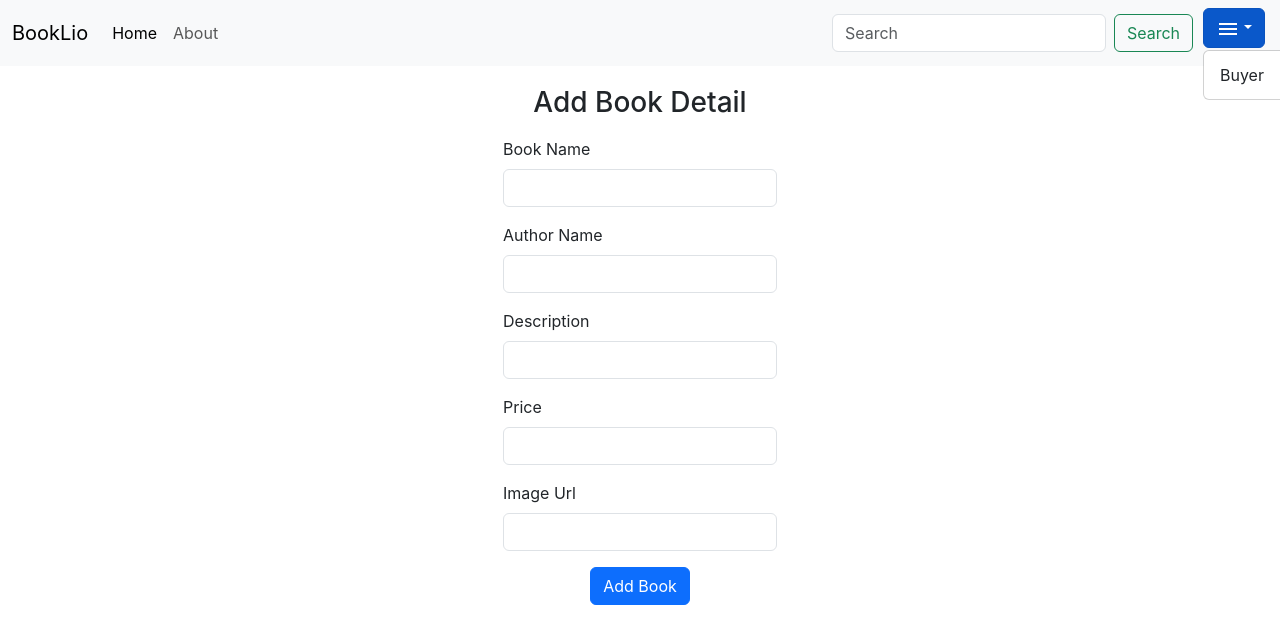
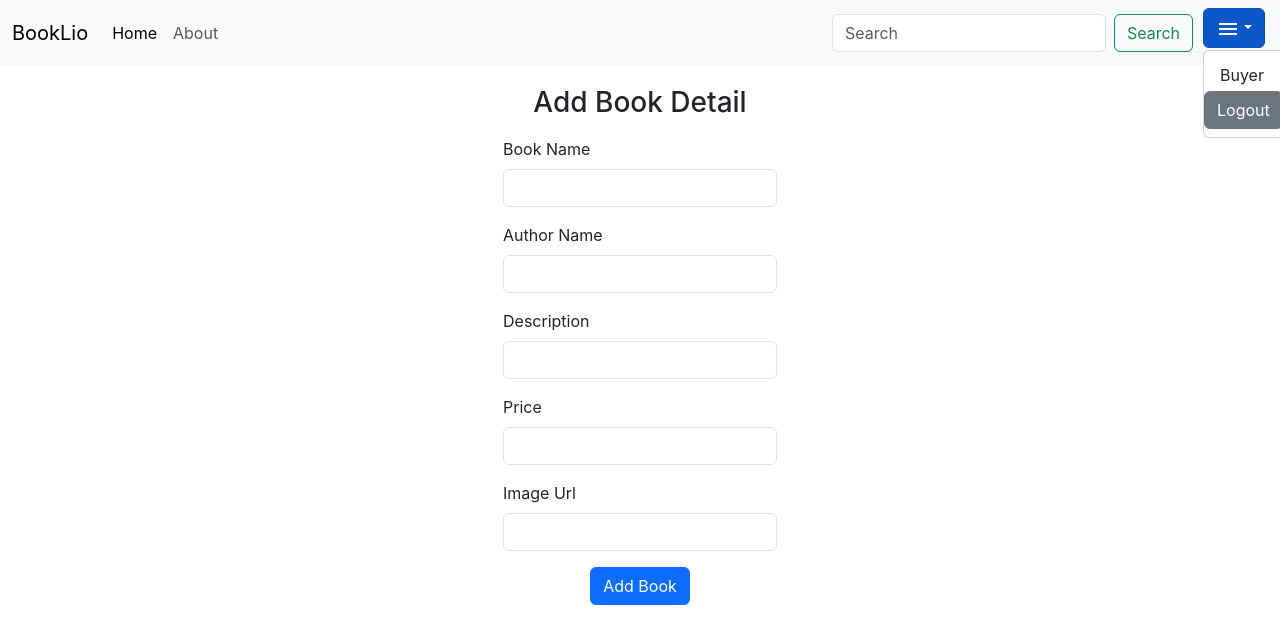
Before and after one commit to Ainulabsar/Book-lio, a React (Create React App) app: page /Add in a window 1280 px wide. Both pictures are taken after a click on the button 1234 px from the left and 27 px from the top of the page. Shown: the top 644 px of the page. Built offline with nearby package versions, Linux system fonts and the light colour scheme.

Commit message:
modified Ui

```diff
--- a/src/App.js
+++ b/src/App.js
@@ -41,6 +41,7 @@ import Book from "./components/Buyer/Book";
 import Bill from "./components/Buyer/Bill";
 import Login from "./components/login/login";
 import Signup from "./components/signup/signup";
+import Admin from "./components/Admin/admin";
 
 function AppWithNav() {
   return (
@@ -63,6 +64,7 @@ function App() {
     <Routes>
       <Route path="/" element={<Login />}></Route>
       <Route path="/signup" element={<Signup />}></Route>
+      <Route path="/admin" element={<Admin />}></Route>
       <Route path="/*" element={<AppWithNav />}></Route>
     </Routes>
   );
--- a/src/components/Add  Component/Add.css
+++ b/src/components/Add  Component/Add.css
@@ -1,7 +1,8 @@
+*{
+    padding: 0;
+}
 .form{
-    width: 90%;
-    display: flex;
-    flex-direction: column;
+    width: 100%;
 }
 .container{
     background-color: white;
--- a/src/components/Add  Component/Add.js
+++ b/src/components/Add  Component/Add.js
@@ -29,7 +29,7 @@ const Add = () => {
   const handleSubmit = (e) => {
     e.preventDefault();
     console.log(inputs);
-    sendRequest().then(() => history("/"));
+    sendRequest().then(() => history("/home"));
   };
 
   const handleChange = (e) => {
--- /dev/null
+++ b/src/components/Admin/admin.js
@@ -0,0 +1,11 @@
+import React from "react";
+
+function admin() {
+  return (
+    <div>
+      <h2>Welcome to Admin Page</h2>
+    </div>
+  );
+}
+
+export default admin;
--- a/src/components/Book.css
+++ b/src/components/Book.css
@@ -92,3 +92,6 @@ ul{
    z-index: 9999;
 
 }
+    .form {
+            width: 100%;
+        }
--- a/src/components/BookDetail.js
+++ b/src/components/BookDetail.js
@@ -2,8 +2,9 @@ import React from "react";
 import { useEffect } from "react";
 import { useNavigate, useParams } from "react-router-dom";
 import axios from "axios";
+import "./Book.css";
+
 import { useState } from "react";
-
 const BookDetail = () => {
   const [inputs, setInputs] = useState({});
 
@@ -35,7 +36,7 @@ const BookDetail = () => {
 
   const handleSubmit = (e) => {
     e.preventDefault();
-    sendRequest().then(() => history("/"));
+    sendRequest().then(() => history("/home"));
   };
 
   const handleChange = (e) => {
--- a/src/components/Buyer/Bill.js
+++ b/src/components/Buyer/Bill.js
@@ -18,6 +18,7 @@ function Bill() {
   console.log("bookData:", bookData);
   const handleSave = () => {
     console.log("Saved");
+    alert("Congratulations your order is completed");
     window.print();
   };
   //   const { _id, name, author, description, price, image } = props.book;
--- a/src/components/Nav.js
+++ b/src/components/Nav.js
@@ -1,11 +1,16 @@
 import React from "react";
 import MenuIcon from "@mui/icons-material/Menu";
-import { useLocation } from "react-router-dom";
+import { useLocation, useNavigate } from "react-router-dom";
 // import book from "./Buyer/book";
 import "./Nav.css";
 function Nav() {
   const location = useLocation();
+  const history = useNavigate();
   console.log(location.state);
+
+  function logbtn() {
+    history("./");
+  }
   return (
     <div>
       <nav className="navbar navbar-expand-lg bg-body-tertiary" id="navbar">
@@ -64,6 +69,15 @@ function Nav() {
                     Buyer
                   </a>
                 </li>
+                <li>
+                  <button
+                    type="button"
+                    class="btn btn-secondary"
+                    onClick={logbtn}
+                  >
+                    Logout
+                  </button>
+                </li>
               </ul>
             </div>
           </div>
--- a/src/components/login/login.js
+++ b/src/components/login/login.js
@@ -21,16 +21,14 @@ function Login() {
         email,
         password,
       });
-
+      console.log(res);
       if (res.data === "exist") {
         if (Seller === "option1") {
-          // Seller is selected
-          history("/home"); // Replace with the appropriate URL for sellers
+          history("/home");
         } else if (Buyer === "option2") {
-          // Buyer is selected
-          history("/book"); // Replace with the appropriate URL for buyers
+          history("/book");
+          console.log("book");
         } else {
-          // Neither Seller nor Buyer selected
           alert("Please select your domain (Seller/Buyer)");
         }
       } else if (res.data === "notexist") {
--- a/src/components/signup/signup.js
+++ b/src/components/signup/signup.js
@@ -14,6 +14,8 @@ function Signup() {
 
   async function submit(e) {
     console.log("signup successful");
+    console.log(Seller);
+    console.log(Buyer);
     e.preventDefault();
     try {
       await axios
@@ -21,9 +23,11 @@ function Signup() {
           email,
           password,
           name,
+          Seller,
+          Buyer,
         })
         .then((res) => {
-          console.log(res.data);
+          console.log(res.config.data);
           if (res.data === "exist") {
             alert("user already exits");
           } else if ((res.data = "notexist")) {
```
Also changed, not shown: 1 other file (tests, documents, lock files or other folders).
